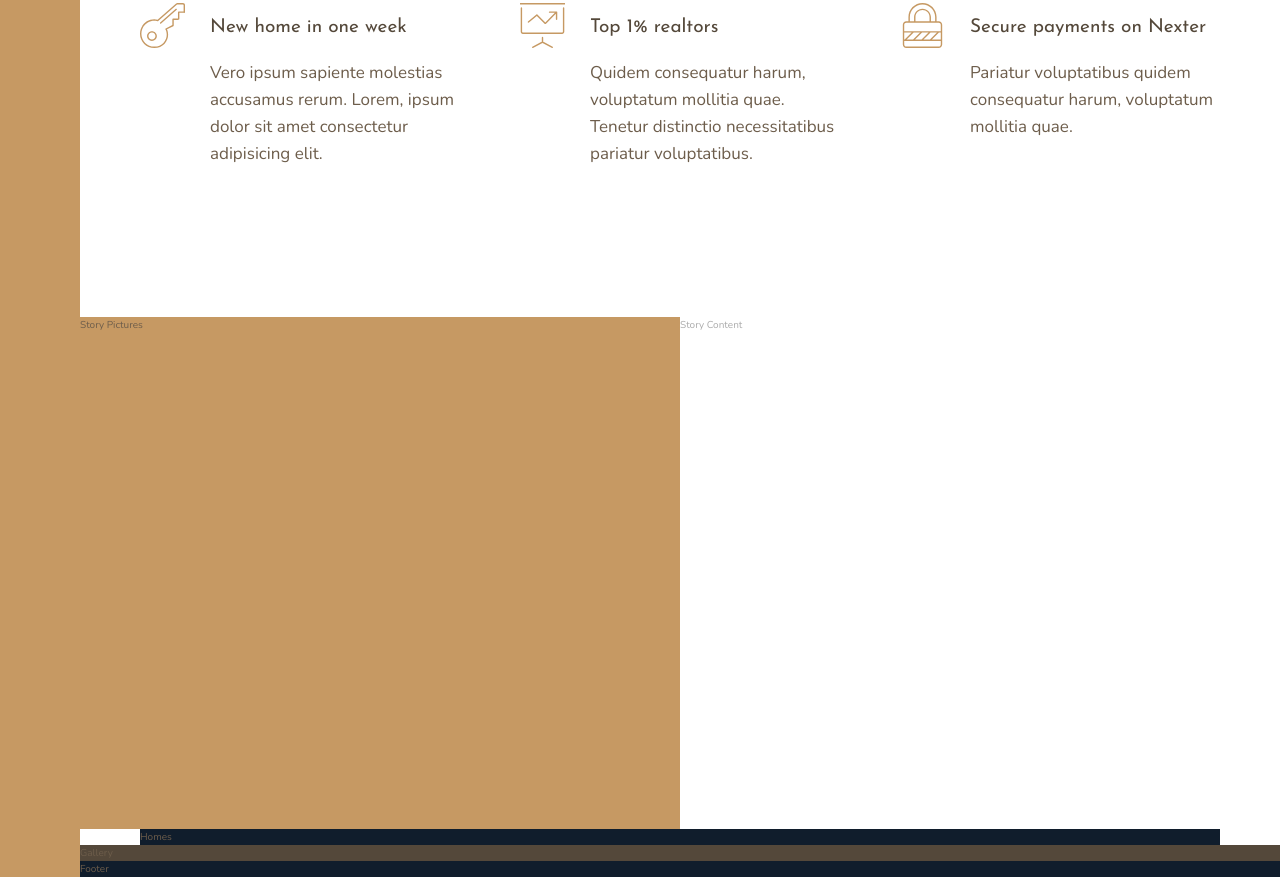
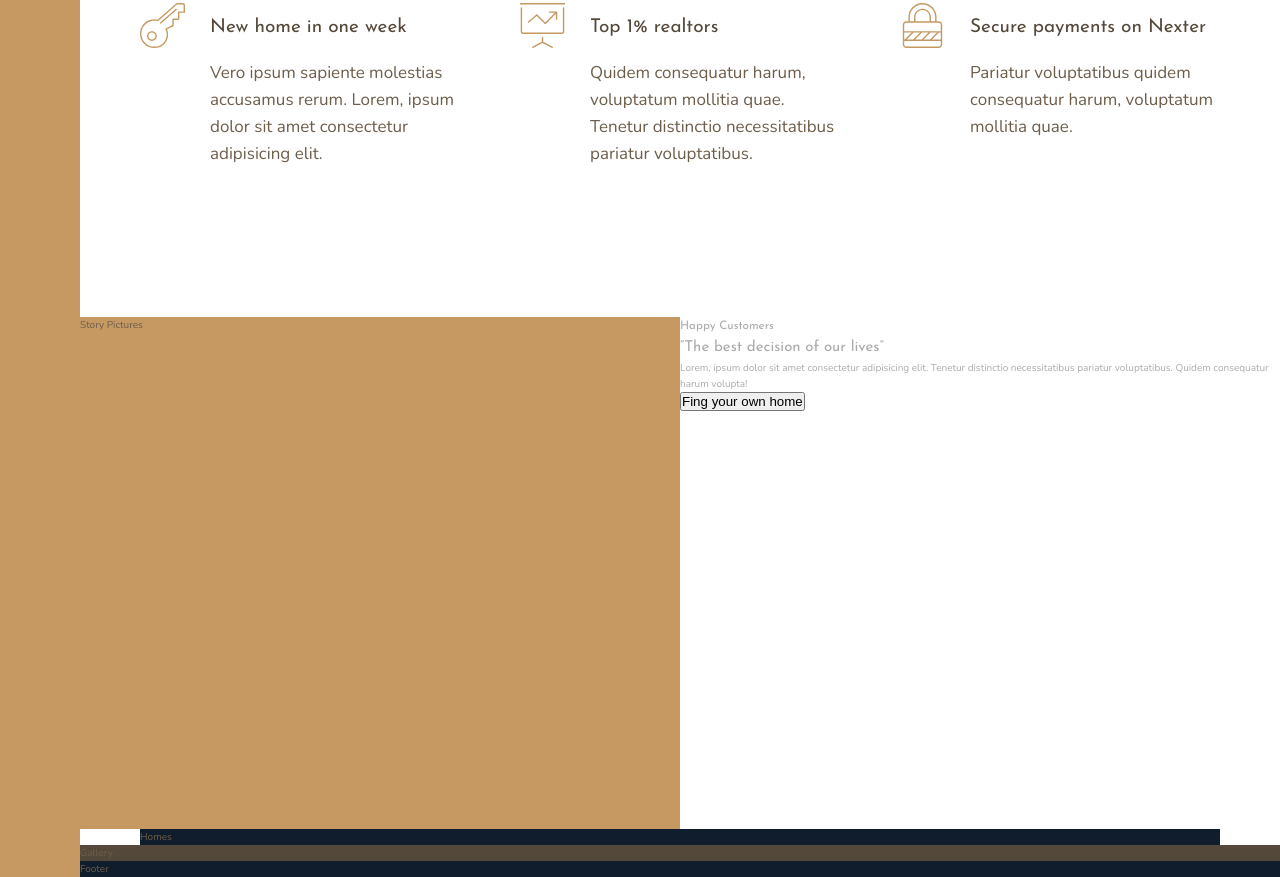
Before and after one commit to locaulker/nexter-real-estate, a website: page index.html in a window 1280 px wide. Shown: the part 991-1868 px from the top of the page. Drawn offline with nearby package versions, Linux system fonts and the light colour scheme.

Commit message:
added markup for story text section

```diff
--- a/index.html
+++ b/index.html
@@ -82,9 +82,22 @@
         </p>
       </div>
     </section>
+    <!-- END FEATURES SECTION -->
 
+    <!-- STORIES SECTION -->
     <div class="story__pictures">Story Pictures</div>
-    <div class="story__content">Story Content</div>
+    <div class="story__content">
+      <h3 class="heading-3">Happy Customers</h3>
+      <h2 class="heading-2">&ldquo;The best decision of our lives&rdquo;</h2>
+      <p class="story__text">
+        Lorem, ipsum dolor sit amet consectetur adipisicing elit. Tenetur
+        distinctio necessitatibus pariatur voluptatibus. Quidem consequatur
+        harum volupta!
+      </p>
+      <button class="btn">Fing your own home</button>
+    </div>
+    <!-- END STORIES SECTION -->
+
     <section class="homes">Homes</section>
     <section class="gallery">Gallery</section>
     <footer class="footer">Footer</footer>
```
